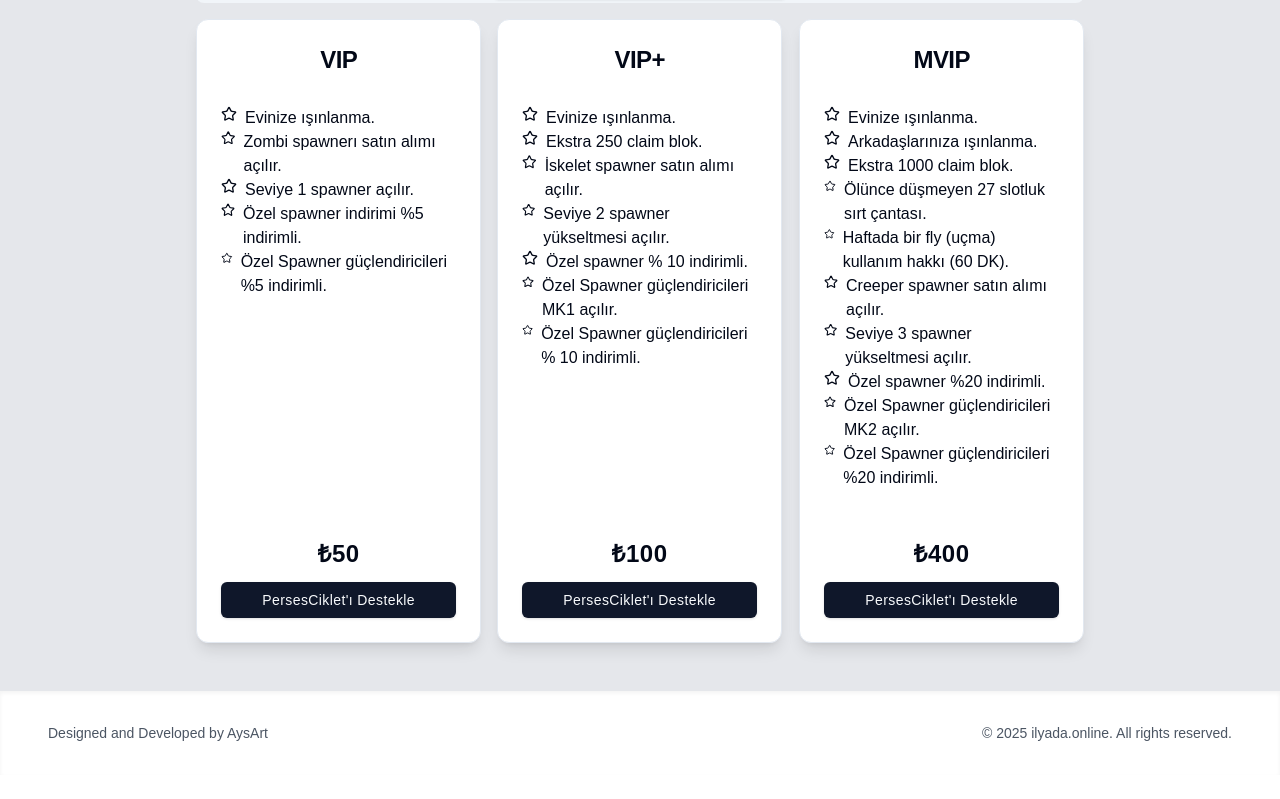
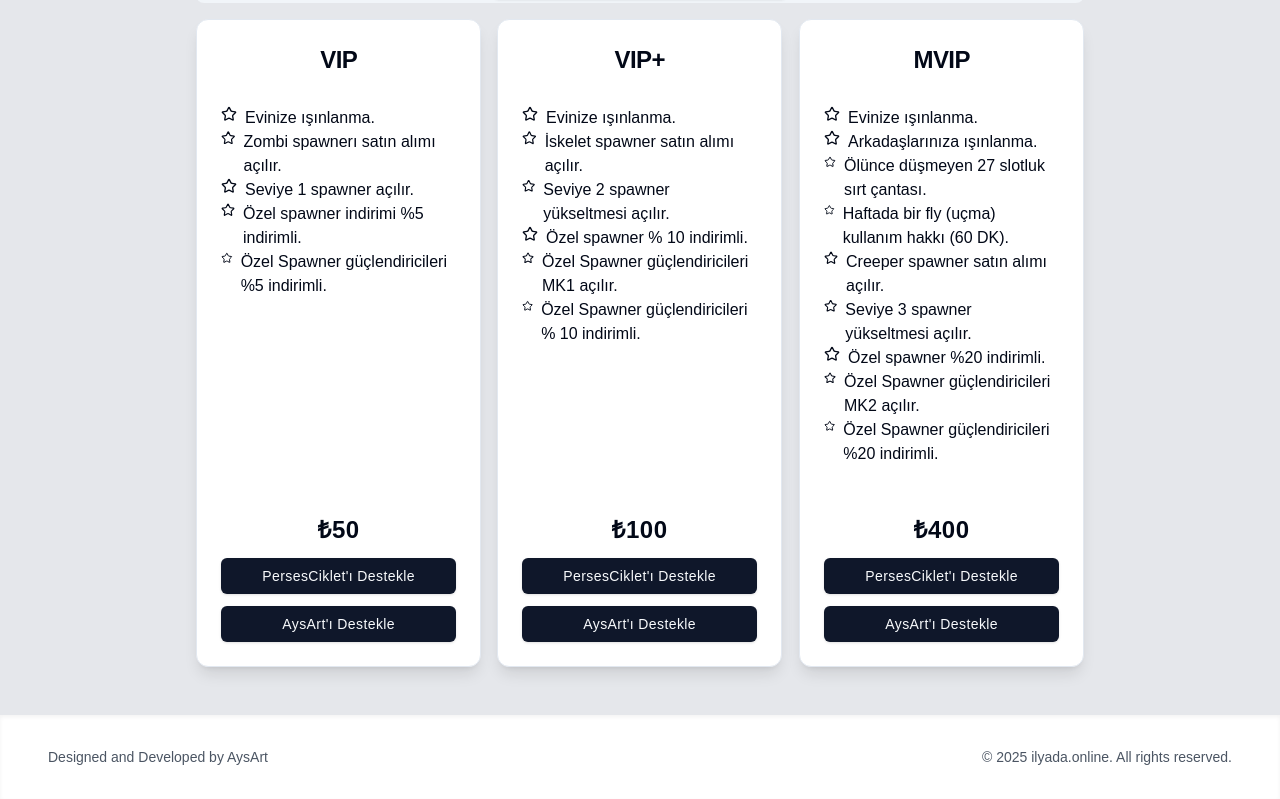
Before and after one commit to igdiaysu/ilyada-network, a Next.js app: page / in a window 1280 px wide. Shown: the part 525-1324 px from the top of the page. Before the commit the page ends 1300 px from the top, so only its background shows below. Built offline with nearby package versions, Linux system fonts and the light colour scheme.

Commit message:
updated vip packages and wiki

```diff
--- a/app/page.tsx
+++ b/app/page.tsx
@@ -138,7 +138,7 @@ function VIPPackages() {
           name: "VIP+",
           features: [
             "Evinize ışınlanma.",
-            "Ekstra 250 claim blok.",
+            // "Ekstra 250 claim blok.",
             "İskelet spawner satın alımı açılır.",
             "Seviye 2 spawner yükseltmesi açılır.",
             "Özel spawner % 10 indirimli.",
@@ -152,7 +152,7 @@ function VIPPackages() {
           features: [
             "Evinize ışınlanma.",
             "Arkadaşlarınıza ışınlanma.",
-            "Ekstra 1000 claim blok.",
+            // "Ekstra 1000 claim blok.",
             "Ölünce düşmeyen 27 slotluk sırt çantası.",
             "Haftada bir fly (uçma) kullanım hakkı (60 DK).",
             "Creeper spawner satın alımı açılır.",
@@ -183,7 +183,7 @@ function VIPPackages() {
           name: "VIP+",
           features: [
             "Evinize ışınlanma.",
-            "Ekstra 250 claim blok.",
+            // "Ekstra 250 claim blok.",
             "İskelet spawner satın alımı açılır.",
             "Seviye 2 spawner yükseltmesi açılır.",
             "Özel spawner % 10 indirimli.",
@@ -197,7 +197,7 @@ function VIPPackages() {
           features: [
             "Evinize ışınlanma.",
             "Arkadaşlarınıza ışınlanma.",
-            "Ekstra 1000 claim blok.",
+            // "Ekstra 1000 claim blok.",
             "Ölünce düşmeyen 27 slotluk sırt çantası.",
             "Haftada bir fly (uçma) kullanım hakkı (60 DK).",
             "Creeper spawner satın alımı açılır.",
@@ -222,27 +222,27 @@ function VIPPackages() {
             "Özel spawner indirimi %5 indirimli.",
             "Özel Spawner güçlendiricileri %5 indirimli."
           ],
-          price: 200,
+          price: 299,
         },
         {
           name: "VIP+",
           features: [
             "Evinize ışınlanma.",
-            "Ekstra 250 claim blok.",
+            // "Ekstra 250 claim blok.",
             "İskelet spawner satın alımı açılır.",
             "Seviye 2 spawner yükseltmesi açılır.",
             "Özel spawner % 10 indirimli.",
             "Özel Spawner güçlendiricileri MK1 açılır.",
             "Özel Spawner güçlendiricileri % 10 indirimli.",
           ],
-          price: 400,
+          price: 499,
         },
         {
           name: "MVIP",
           features: [
             "Evinize ışınlanma.",
             "Arkadaşlarınıza ışınlanma.",
-            "Ekstra 1000 claim blok.",
+            // "Ekstra 1000 claim blok.",
             "Ölünce düşmeyen 27 slotluk sırt çantası.",
             "Haftada bir fly (uçma) kullanım hakkı (60 DK).",
             "Creeper spawner satın alımı açılır.",
@@ -251,7 +251,7 @@ function VIPPackages() {
             "Özel Spawner güçlendiricileri MK2 açılır.",
             "Özel Spawner güçlendiricileri %20 indirimli."
           ],
-          price: 800,
+          price: 999,
         },
       ],
     },
@@ -320,6 +320,9 @@ function PackageCard({ name, features, price }: { name: string; features: string
         <Button className="w-full" asChild>
           <Link href="https://donate.bynogame.com/persesciklet">PersesCiklet&#39;ı Destekle</Link>
         </Button>
+        <Button className="w-full" asChild>
+          <Link href="https://donate.bynogame.com/aysart">AysArt&#39;ı Destekle</Link>
+        </Button>
       </CardFooter>
     </Card>
 
--- a/app/wiki/page.tsx
+++ b/app/wiki/page.tsx
@@ -33,6 +33,10 @@ export default function IlyadaPage() {
           <li>Dünya sınırları düzenli olarak genişler.</li>
           {/* FIX: marker'ı görünmez oldu, buraya bak. */}
           <li className="inline-flex items-center flex-wrap">Bunun bilgisini oyun chatinden veya <Button variant="link" onClick={() => router.push("https://discord.gg/bqhTn5wMeK")} className="h-fit pt-0 pb-0"><ExternalLink />Discord&#39;taki ilgili kanaldan</Button> kanalından takip edebilirsiniz.</li>
+          {/* TODO: Server sıfırlanınca silinecek kısım. */}
+          <ul className="ml-6 list-disc [&>li]:mt-2">
+          <li className="italic">Geçici süreyle bu özellikler aktif değildir ve tüm görevler açıktır.</li>
+          </ul>
         </ul>
       </div>
 
@@ -45,14 +49,12 @@ export default function IlyadaPage() {
           <li>Bir yapı yapmadan önce, siz yokken alanınızın yağmalanmaması için claim almanız gerekmektedir.</li>
           <li>Bir altın kürek oluşturarak claim alabilirsiniz.</li>
           <li>Gelişiminize göre claim bloklarınız artar ve daha büyük bir alanı claiminize dahil edebilirsiniz.</li>
-          <li>Sunucumuzda oynamaya başladığınızda <strong>12x12&#39;lik bir claim alanında</strong> kurulabilirsiniz.
-            {/* TODO:  PersesCiklet ile konuşup hem Discord hem site güncellenmeli.*/}
-            Oyunda geliştikçe <strong>her 1 saatte 10 claim bloğu</strong> kazanırsınız.</li>
+          <li>Sunucumuzda oynamaya başladığınızda <strong>12x12&#39;lik bir claim alanında</strong> kurulabilirsiniz.</li>
           <li>Claim alanınızın içerisinde kimseye zarar verilemez.</li>
           <li>Claim alanınız içerisinde sizin yetkilendirmediğiniz hiç kimse alana blok koyamaz, yağmalayamaz.</li>
           <li>Claim alanınızın dışında yapılar, sandık koruması olmadığından sandıklar ve yapılar yağmalanabilir.</li>
           <li>Alanınızın dışına çıkmamak sizin sorumluluğunuzdadır.</li>
-          <li>Alanınızdan başka oluşumların claim alanına giremezsiniz ve claimleriniz birbirlerine çok yakın kurulmamalıdır.</li>
+          <li>Alanınızdan başka oluşumların claim alanına giremezsiniz ve claimleriniz birbirlerine <strong>en az 50 block</strong> mesafede kurulmamalıdır.</li>
         </ul>
       </div>
 
@@ -61,7 +63,7 @@ export default function IlyadaPage() {
           Claim Alma - Arazi Sahiplenme
         </h3>
         <ul className="my-6 ml-6 list-disc [&>li]:mt-2">
-          <li className="inline-flex items-center flex-wrap">&#34;Nasıl claim alıyoruz?&#34; sorusunu sormadan evvel şu videoyu izleyiniz: <Button variant="link" onClick={() => router.push("/wiki/selam")} className="h-fit pt-0 pb-0"><ExternalLink />Minecraft Claim Nasıl Atılır?</Button>
+          <li className="inline-flex items-center flex-wrap">&#34;Nasıl claim alıyoruz?&#34; sorusunu sormadan evvel şu videoyu izleyiniz: <Button variant="link" onClick={() => router.push("/wiki/selam")} className="h-fit pt-0 pb-0"><ExternalLink /><strong>Minecraft Claim Nasıl Atılır?</strong></Button>
           </li>
         </ul>
       </div>
@@ -83,7 +85,7 @@ export default function IlyadaPage() {
           Görev Sistemi
         </h2>
         <p className="leading-7 [&:not(:first-child)]:mt-6">
-          Sunucumuzda görev tamamlayarak iyi miktarda IC ve çeşitli ödüllerin yanında VIP&#39;lik kazanabilirsiniz.
+          Sunucumuzda görev tamamlayarak iyi miktarda para ve çeşitli ödüllerin yanında VIP&#39;lik kazanabilirsiniz.
         </p>
       </div>
 
@@ -92,8 +94,8 @@ export default function IlyadaPage() {
           Görev Komutları
         </h3>
         <ul className="my-6 ml-6 list-disc [&>li]:mt-2">
-          <li>Görev ekranına <code className="relative rounded bg-muted px-[0.3rem] py-[0.2rem] font-mono text-sm font-semibold">/q</code> komuduyla erişim sağlanır.</li>
-          <li>Aldığınız görevi iptal etmek için <code className="relative rounded bg-muted px-[0.3rem] py-[0.2rem] font-mono text-sm font-semibold">/q cancel</code> komudunu kullanabilirsiniz.</li>
+          <li>Görev ekranına <code className="relative rounded bg-muted px-[0.3rem] py-[0.2rem] font-mono text-sm font-semibold">/q</code> veya <code className="relative rounded bg-muted px-[0.3rem] py-[0.2rem] font-mono text-sm font-semibold">/quest</code> komuduyla erişim sağlanır.</li>
+          <li>Aldığınız görevi iptal etmek için <code className="relative rounded bg-muted px-[0.3rem] py-[0.2rem] font-mono text-sm font-semibold">/q cancel</code> veya <code className="relative rounded bg-muted px-[0.3rem] py-[0.2rem] font-mono text-sm font-semibold">/quest cancel</code> komudunu kullanabilirsiniz.</li>
         </ul>
       </div>
 
@@ -105,6 +107,10 @@ export default function IlyadaPage() {
         <ul className="my-6 ml-6 list-disc [&>li]:mt-2">
           <li>Tüm görevler “Görev Ara” görevleri tamamlanarak açılır. Bu görevleri tamamlamak için sunucumuzda bulunmanız yeterlidir.</li>
           <li>Görevler kademe kademe açılır. Her kademede daha zor görevler yapar, daha iyi ödüller alırsınız.</li>
+          {/* TODO: Server sıfırlanınca silinecek kısım. */}
+          <ul className="ml-6 list-disc [&>li]:mt-2">
+            <li className="italic">Geçici süreyle bu özellikler aktif değildir ve tüm görevler açıktır.</li>
+          </ul>
         </ul>
       </div>
 
```
